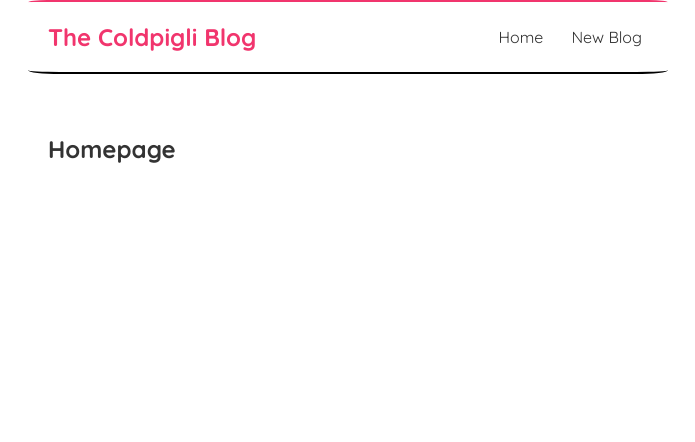
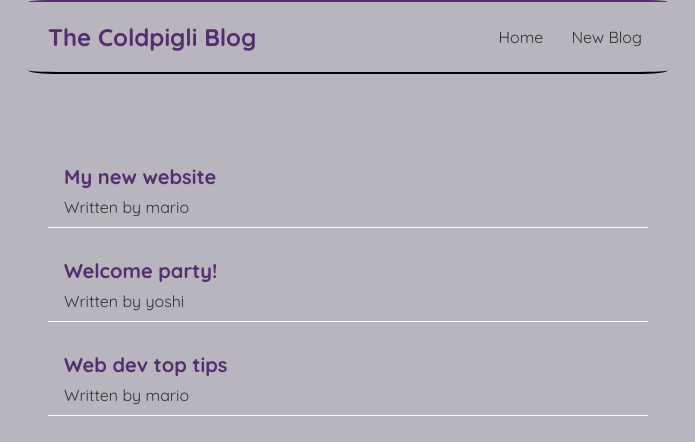
Before and after one commit to coldpigli/coldpigli-blog, a React (Create React App) app: page / in a window 1280 px wide. Shown: the top 442 px of the page, without its empty margins (292-987 px from the left). Built offline with nearby package versions, Linux system fonts and the light colour scheme.

Commit message:
added list preview

```diff
--- a/src/Home.js
+++ b/src/Home.js
@@ -1,6 +1,26 @@
+import { useState } from "react";
+
 const Home = () => {
+
+    const [blogs, setBlogs] = useState([
+        { title: 'My new website', body: 'lorem ipsum...', author: 'mario', id: 1 },
+        { title: 'Welcome party!', body: 'lorem ipsum...', author: 'yoshi', id: 2 },
+        { title: 'Web dev top tips', body: 'lorem ipsum...', author: 'mario', id: 3 }
+    ]);
+
+
+
+
+
     return (
-        <h2>Homepage</h2>
+        <div className = "home">
+            {blogs.map((blog)=>(
+                <div className = "blog-preview" key = {blog.id}>
+                    <h2>{blog.title}</h2>
+                    <p>Written by {blog.author}</p>
+                </div>
+            ))}
+        </div>
     );
 };
 
--- a/src/index.css
+++ b/src/index.css
@@ -5,6 +5,7 @@
   margin: 0;
   font-family: "Quicksand";
   color: #333;
+  background-color: #b9b5be;
 }
 .navbar {
   padding: 20px;
@@ -14,14 +15,14 @@
   margin: 0 auto;
 
   border-bottom: 2px solid black;
-  border-top: 2px double #f1356d;
+  border-top: 2px double #542E71;
   border-bottom-right-radius: 5%;
   border-bottom-left-radius: 5%;
   border-top-left-radius: 3%;
   border-top-right-radius: 3%;
 }
 .navbar h1 {
-  color: #f1356d;
+  color: #542E71;
 }
 .navbar .links {
   margin-left: auto;
@@ -32,10 +33,25 @@
   padding: 6px;
 }
 .navbar a:hover {
-  color: #f1356d;
+  color:white;
 }
 .content {
   max-width: 600px;
   margin: 40px auto;
   padding: 20px;
 }
+
+/* blog previews / list */
+.blog-preview {
+  padding: 10px 16px;
+  margin: 20px 0;
+  border-bottom: 1px solid #fafafa;
+}
+.blog-preview:hover {
+  box-shadow: 1px 3px 5px rgba(0,0,0,0.1);
+}
+.blog-preview h2 {
+  font-size: 20px;
+  color: #542E71;
+  margin-bottom: 8px;
+}
```
